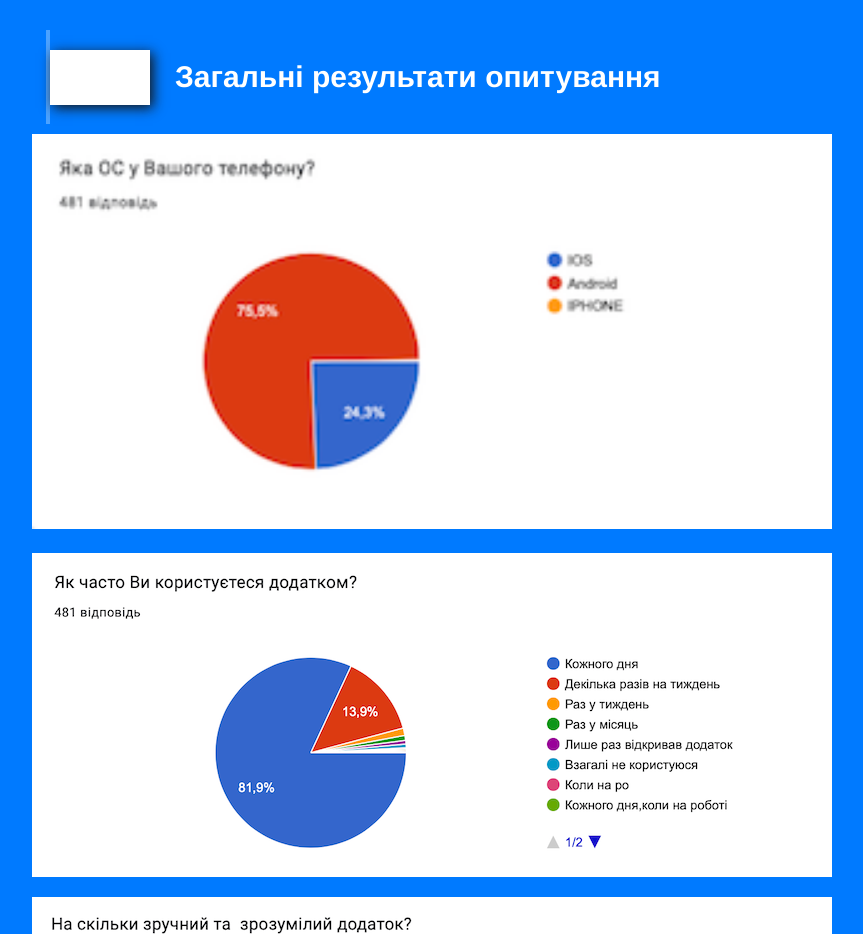
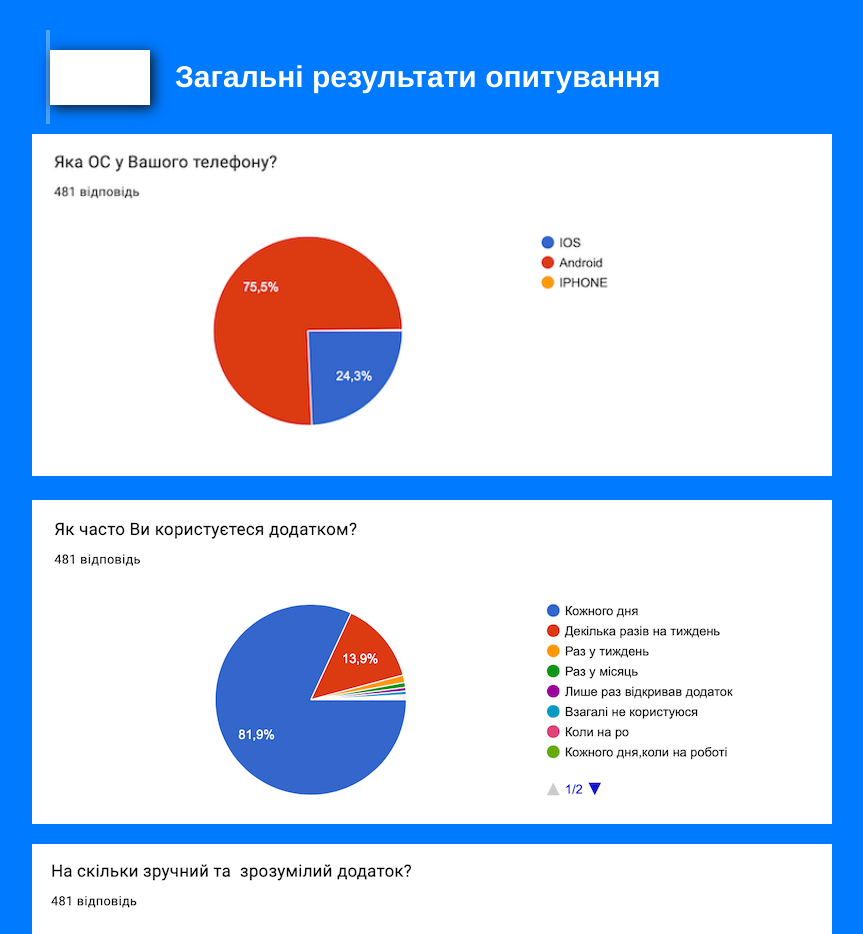
Before and after one commit to OlenaBilousova/olenabilousova.github.op.io, a plain HTML site: page index.html in a window 1280 px wide. Shown: the part 1520-2454 px from the top of the page, without its empty margins (208-1071 px from the left). Drawn offline with Linux system fonts and the light colour scheme.

Commit message:
Update index.html

```diff
--- a/index.html
+++ b/index.html
@@ -71,7 +71,7 @@
                   </div>
                   <div class="pollImg">
                     <picture>
-                        <source media="(min-width: 320px)" srcset="A1v2.png">
+                        <source media="(max-width: 320px)" srcset="A1v2.png">
                         <img src="A1v1.png" alt="" width="800" >
 
                     </picture>
```
